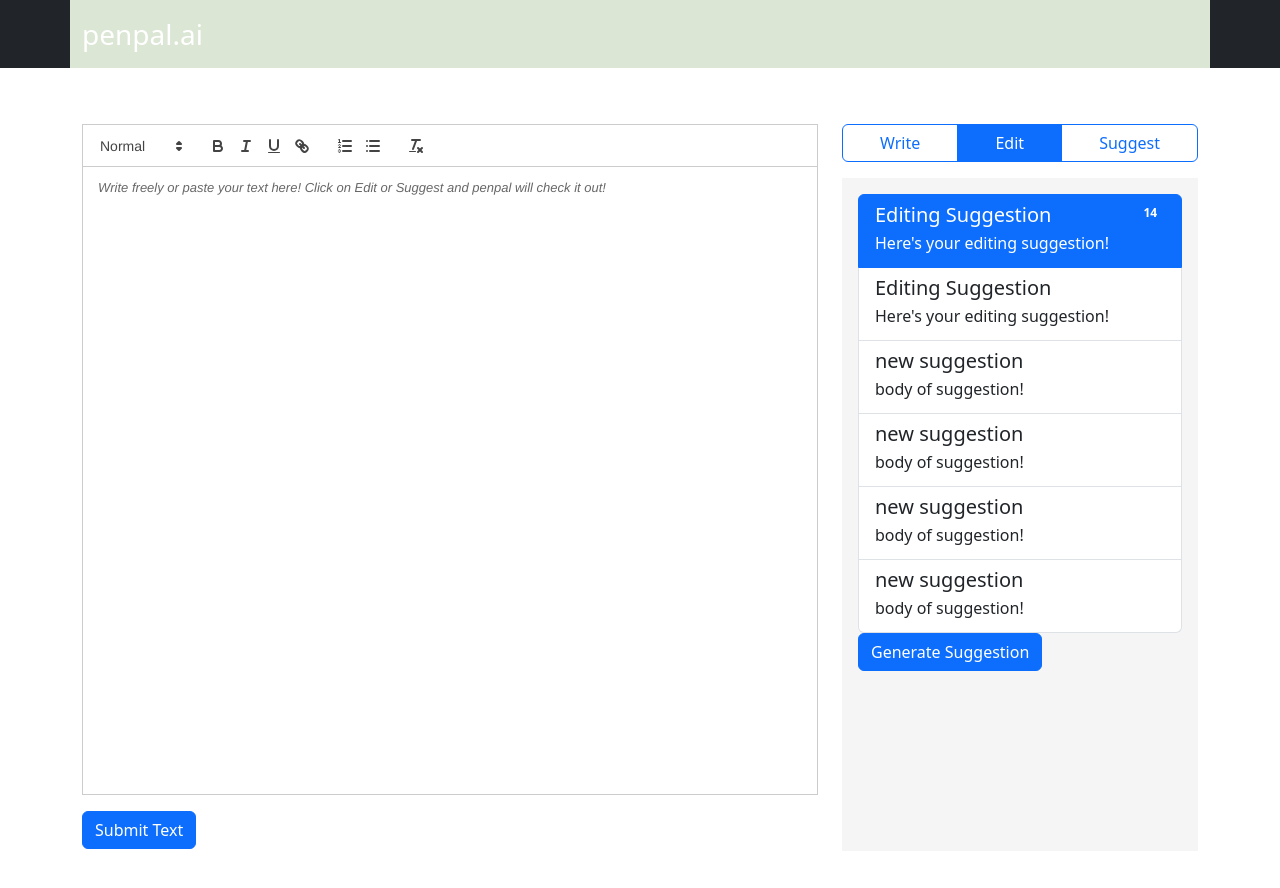
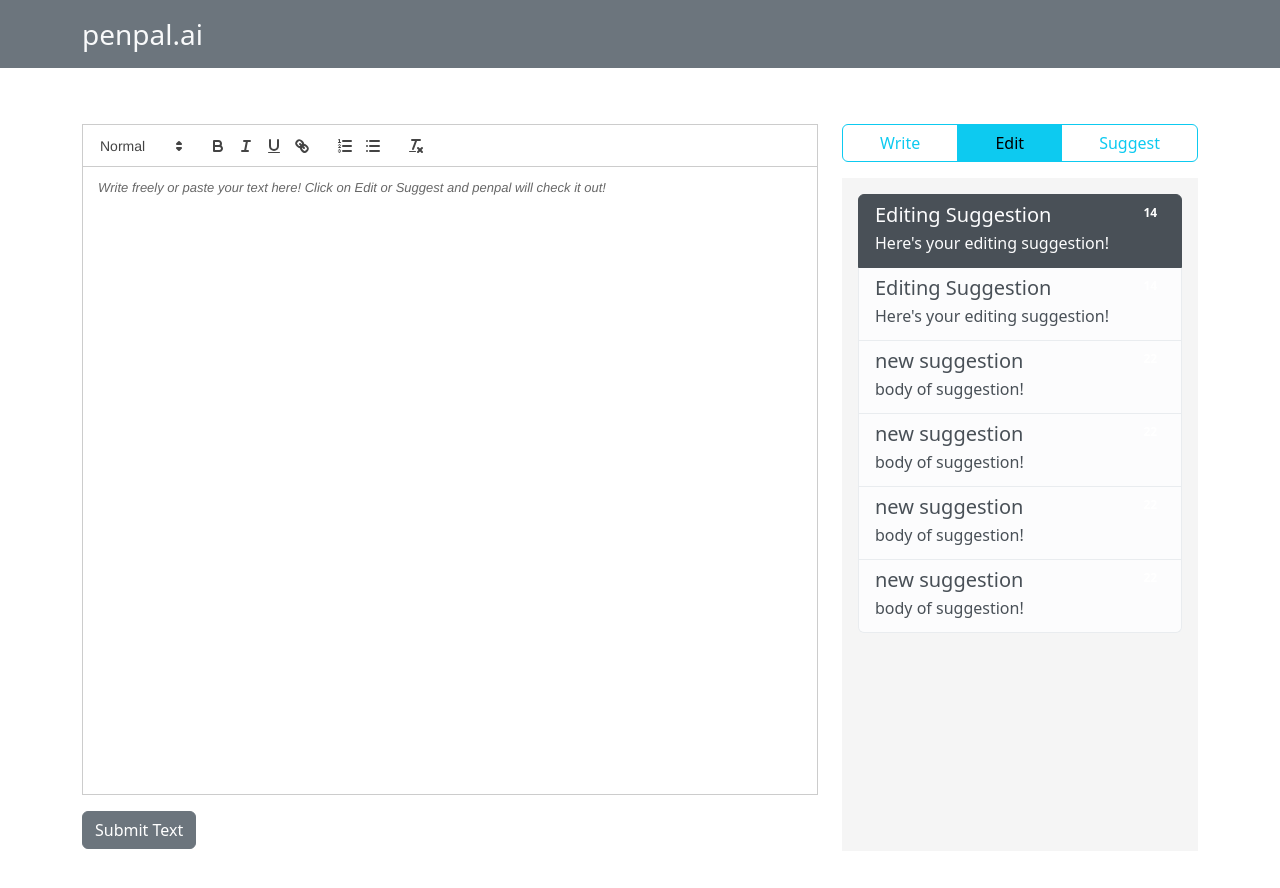
Before and after one commit to PenPal-AI/penpal, a website: page index.html in a window 1280 px wide. Both pictures are taken after a click on the tab "Edit". Drawn offline with nearby package versions, Linux system fonts and the light colour scheme.

Commit message:
two lists, styling changes

```diff
--- a/index.html
+++ b/index.html
@@ -15,10 +15,10 @@
 
 <body>
   <!-- Nav Bar -->
-  <div class="bg-dark">
-    <nav class="container navbar navbar-expand-lg navbar-dark">
+  <div class="bg-secondary">
+    <nav class="container navbar navbar-expand-lg navbar-secondary">
       <div class="container-fluid">
-        <a class="navbar-brand fs-3 fw-medium" href="#">penpal.ai</a>
+        <a class="navbar-brand fs-3 fw-medium text-light" href="#">penpal.ai</a>
       </div>
     </nav>
   </div>
@@ -33,7 +33,7 @@
         <!-- Text editor -->
         <div id="editor"></div>
         <!-- Submit Button -->
-        <button id="submitText" class="btn btn-primary mt-3">Submit Text</button>
+        <button id="submitText" class="btn btn-secondary mt-3">Submit Text</button>
 
         <script src="https://cdn.jsdelivr.net/npm/quill@2.0.0-rc.2/dist/quill.js"></script>
         <script src="index.js"></script>
@@ -76,11 +76,11 @@
       <div class="col-4 d-flex flex-column">
        <!-- Radio buttons for mode selection -->
        <ul class="btn-group p-0" id="pills-tab" role="tablist">
-        <button class="btn btn-outline-primary active" id="pills-write-tab" data-bs-toggle="pill"
+        <button class="btn btn-outline-info active" id="pills-write-tab" data-bs-toggle="pill"
           data-bs-target="#pills-write" role="tab" aria-controls="pills-write" aria-selected="true">Write</button>
-        <button class="btn btn-outline-primary" id="pills-edit-tab" data-bs-toggle="pill" data-bs-target="#pills-edit"
-          role="tab" aria-controls="pills-edit" aria-selected="false">Edit</button>
-        <button class="btn btn-outline-primary" id="pills-suggest-tab" data-bs-toggle="pill"
+        <button class="btn btn-outline-info" id="pills-edit-tab" data-bs-toggle="pill" data-bs-target="#pills-edit"
+          role="tab" aria-controls="pills-edit" aria-selected="false" onClick="generateEdits()">Edit</button>
+        <button class="btn btn-outline-info" id="pills-suggest-tab" data-bs-toggle="pill"
           data-bs-target="#pills-suggest" role="tab" aria-controls="pills-suggest"
           aria-selected="false">Suggest</button>
       </ul>
@@ -97,20 +97,20 @@
 
 
           <div class="list-group editing-list">
-            <a href="#" onclick="selectCard('elem' + 0)" class="list-group-item list-group-item-action flex-column align-items-start elem0 active">
+            <a href="#" onclick="selectCard('elem' + 0)" class="list-group-item list-group-item-action list-group-item-light flex-column align-items-start elem0 active">
               <div class="d-flex w-100 justify-content-between">
                 <h5 class="mb-1">Editing Suggestion</h5>
                 <!--<small>small text top right</small>-->
-                <span class="badge badge-primary badge-pill">14</span>
+                <span class="badge badge-secondary badge-pill">14</span>
               </div>
               <p class="mb-1">Here's your editing suggestion!</p>
               <!--<small>Small text bottom</small>-->
             </a>
-            <a href="#" onclick="selectCard('elem' + 1)" class="list-group-item list-group-item-action flex-column elem1 align-items-start">
+            <a href="#" onclick="selectCard('elem' + 1)" class="list-group-item list-group-item-action list-group-item-light flex-column elem1 align-items-start">
               <div class="d-flex w-100 justify-content-between">
                 <h5 class="mb-1">Editing Suggestion</h5>
                 <!--<small>small text top right</small>-->
-                <span class="badge badge-primary badge-pill">14</span>
+                <span class="badge badge-secondary badge-pill">14</span>
               </div>
               <p class="mb-1">Here's your editing suggestion!</p>
               <!--<small>Small text bottom</small>-->
@@ -118,13 +118,23 @@
           </div>
 
 
-        <button type="button" onClick = "generateSuggestion()" class="suggest btn btn-primary">Generate Suggestion</button>
+
         </div>
 
         <!-- Suggest mode content -->
         <div class="tab-pane h-100 p-3 fade" id="pills-suggest" role="tabpanel" aria-labelledby="pills-suggest-tab"
           tabindex="0">
-          <p>Pretend I'm a super impressive AI suggesting content for your writing!</p>
+
+          <!--<p>Suggest mode suggestions</p> -->
+
+          <div class="list-group suggestion-list">
+
+          </div>
+
+
+          <button type="button" onClick = "generateAISuggestion()" class="suggest btn btn-secondary">Generate Suggestion</button>
+
+          <p>Click the button to generate suggestions!</p>
         </div>
       </div>
     </div>
--- a/index.js
+++ b/index.js
@@ -17,7 +17,7 @@ window.onload = () => {
 var listItems = $(".list-group-item");
 
 //readies functions on load
-$(document).ready(function () {
+//$(document).ready(function () {
   /*
 
   //Fancy way of making suggestions selectable (doesn't work)
@@ -37,7 +37,7 @@ $(document).ready(function () {
     this.classList.add("active");
   });
   */
-
+  /*
   //generate new suggestions (4 upon load)
   //uses the fancy Jquery/Bootstrap stuff
   //$('.suggest').click(function() {
@@ -46,18 +46,50 @@ $(document).ready(function () {
   body = "body of suggestion";
   number = "22";
 
+  if (id == "pills-edit") {
   for (let i = 0; i < numOfSuggestions; i++) {
+
     $(".list-group").append(
       " <a href='#' onclick='selectCard(\"elem" +
         (i + 2).toString() +
-        "\")' class='list-group-item list-group-item-action flex-column align-items-start elem" +
+        "\")' class='list-group-item list-group-item-action list-group-item-light flex-column align-items-start elem" +
         (i + 2).toString() +
         "'>" +
         "<div class='d-flex w-100 justify-content-between'>" +
         "<h5 class='mb-1'>" +
         title +
         "</h5>" +
-        "<span class='badge badge-primary badge-pill'>" +
+        "<span class='badge badge-secondary badge-pill'>" +
+        number +
+        "</span> </div>" +
+        "<p class='mb-1'>" +
+        body +
+        "!</p></a>"
+    );
+  } }
+
+  //});
+}); */
+
+function generateEdits() {
+  numOfSuggestions = 4;
+  title = "new suggestion";
+  body = "body of suggestion";
+  number = "22";
+
+  for (let i = 0; i < numOfSuggestions; i++) {
+
+    $(".list-group").eq(0).append(
+      " <a href='#' onclick='selectCard(\"elem" +
+        (i + 2).toString() +
+        "\")' class='list-group-item list-group-item-action list-group-item-light flex-column align-items-start elem" +
+        (i + 2).toString() +
+        "'>" +
+        "<div class='d-flex w-100 justify-content-between'>" +
+        "<h5 class='mb-1'>" +
+        title +
+        "</h5>" +
+        "<span class='badge badge-secondary badge-pill'>" +
         number +
         "</span> </div>" +
         "<p class='mb-1'>" +
@@ -65,9 +97,7 @@ $(document).ready(function () {
         "!</p></a>"
     );
   }
-
-  //});
-});
+}
 
 //tracks number of generated suggestions
 var i = 0;
@@ -75,23 +105,23 @@ var i = 0;
 //generalized generate suggestions function
 //currently uses a button, but this is just for demo purposes
 //when we generate suggestions in the backend, call this function
-function generateSuggestion(
+function generateAISuggestion(
   body = "body of suggestion",
-  title = "new editing suggestion"
+  title = "new AI suggestion"
 ) {
   number = "22"; //number of edits/highlights
 
-  $(".list-group").append(
+  $(".list-group").eq(1).append(
     " <a href='#' onclick='selectCard(\"elem" +
       (i + 6).toString() +
-      "\")' class='list-group-item list-group-item-action flex-column align-items-start elem" +
+      "\")' class='list-group-item list-group-item-action list-group-item-light flex-column align-items-start elem" +
       (i + 6).toString() +
       "'>" +
       "<div class='d-flex w-100 justify-content-between'>" +
       "<h5 class='mb-1'>" +
       title +
       "</h5>" +
-      "<span class='badge badge-primary badge-pill'>" +
+      "<span class='badge badge-secondary badge-pill'>" +
       number +
       "</span> </div>" +
       "<p class='mb-1'>" +
--- a/styles.css
+++ b/styles.css
@@ -14,10 +14,20 @@
   background-color: rgba(224, 224, 225, 0.331);
 }
 
+/*
 .navbar {
   background-color: #DBE6D4;
 }
+*/
 
 .brbr {
   height: 300px;
 }
+
+.editing-list {
+
+}
+
+.suggestion-list {
+
+}
```
